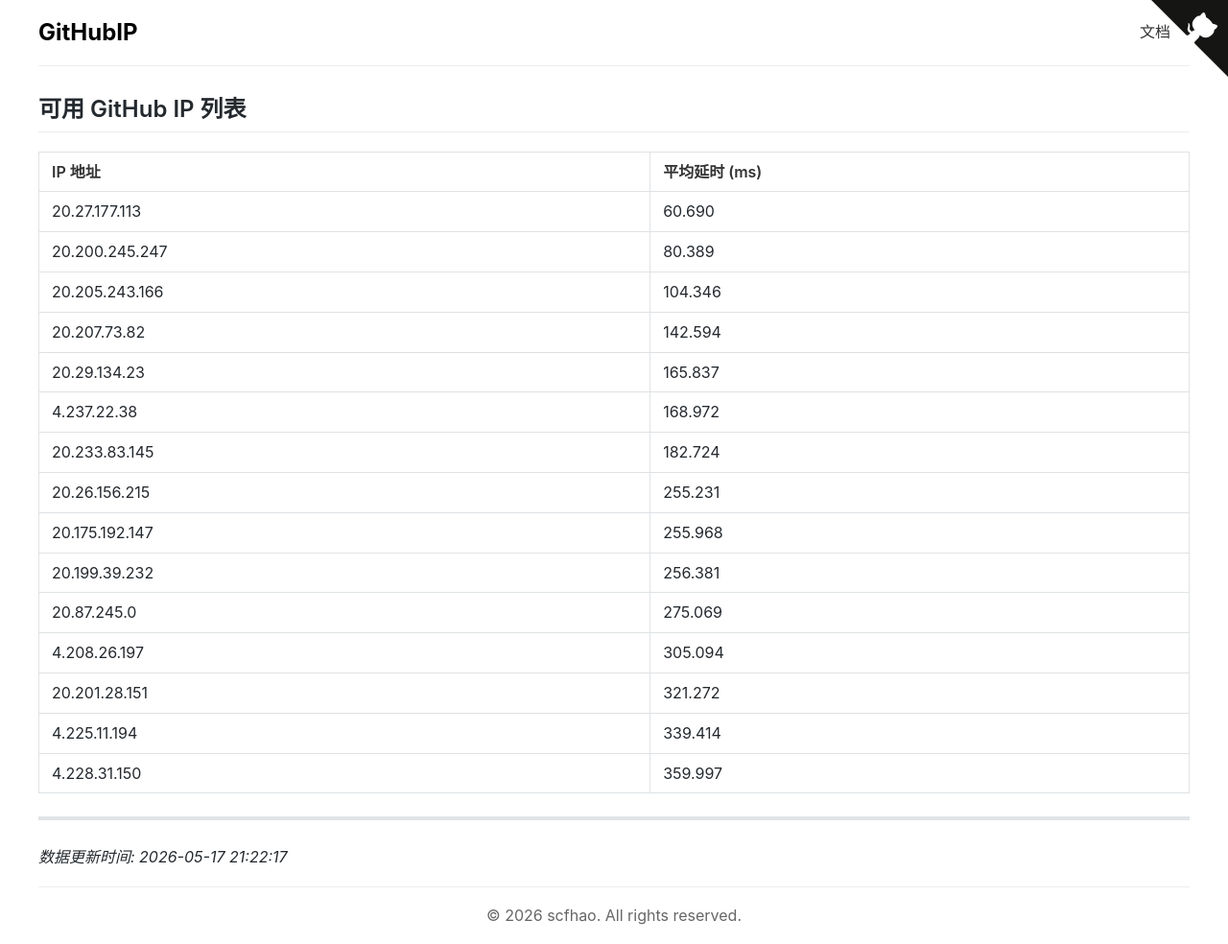
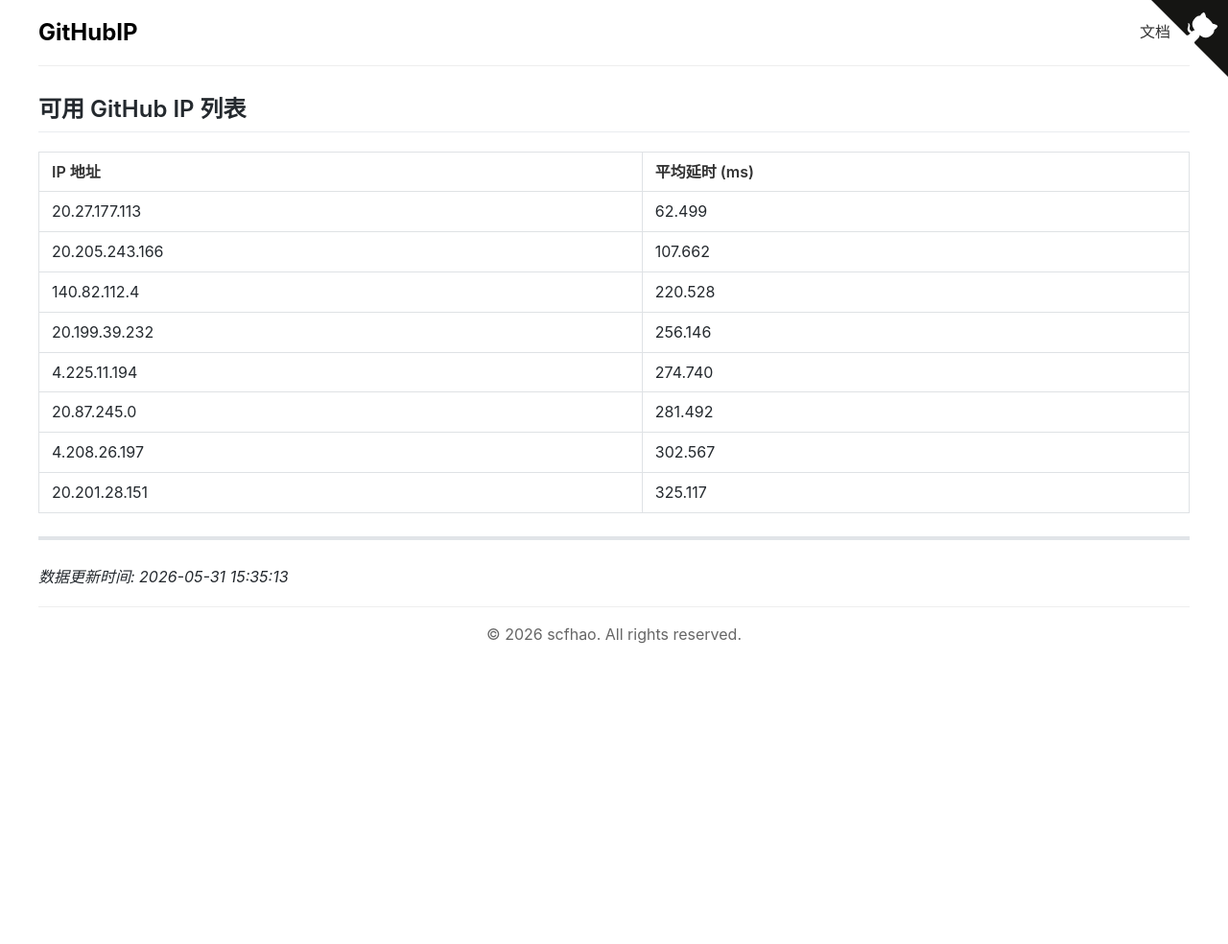
Before and after one commit to scfhao/GitHubIP, a Jekyll site: the page built from index.md, in a window 1280 px wide. Shown: the whole page at 96% size. Built offline with Jekyll 4.4.1, drawn with Linux system fonts in a browser that asks for light colours; after the commit the page ends 900 px from its top, so only the background shows below that.

Commit message:
自动脚本执行 - 2026-05-31 15:35:13

```diff
--- a/index.md
+++ b/index.md
@@ -1,29 +1,22 @@
 ---
 layout: home
 title: GitHub IP 列表
-date: 2026-05-17 21:22:17
+date: 2026-05-31 15:35:13
 ---
 
 ## 可用 GitHub IP 列表
 
 | IP 地址 | 平均延时 (ms) |
 |---------|--------------|
-| 20.27.177.113 | 60.690 |
-| 20.200.245.247 | 80.389 |
-| 20.205.243.166 | 104.346 |
-| 20.207.73.82 | 142.594 |
-| 20.29.134.23 | 165.837 |
-| 4.237.22.38 | 168.972 |
-| 20.233.83.145 | 182.724 |
-| 20.26.156.215 | 255.231 |
-| 20.175.192.147 | 255.968 |
-| 20.199.39.232 | 256.381 |
-| 20.87.245.0 | 275.069 |
-| 4.208.26.197 | 305.094 |
-| 20.201.28.151 | 321.272 |
-| 4.225.11.194 | 339.414 |
-| 4.228.31.150 | 359.997 |
+| 20.27.177.113 | 62.499 |
+| 20.205.243.166 | 107.662 |
+| 140.82.112.4 | 220.528 |
+| 20.199.39.232 | 256.146 |
+| 4.225.11.194 | 274.740 |
+| 20.87.245.0 | 281.492 |
+| 4.208.26.197 | 302.567 |
+| 20.201.28.151 | 325.117 |
 
 ---
 
-*数据更新时间: 2026-05-17 21:22:17*
+*数据更新时间: 2026-05-31 15:35:13*
```
